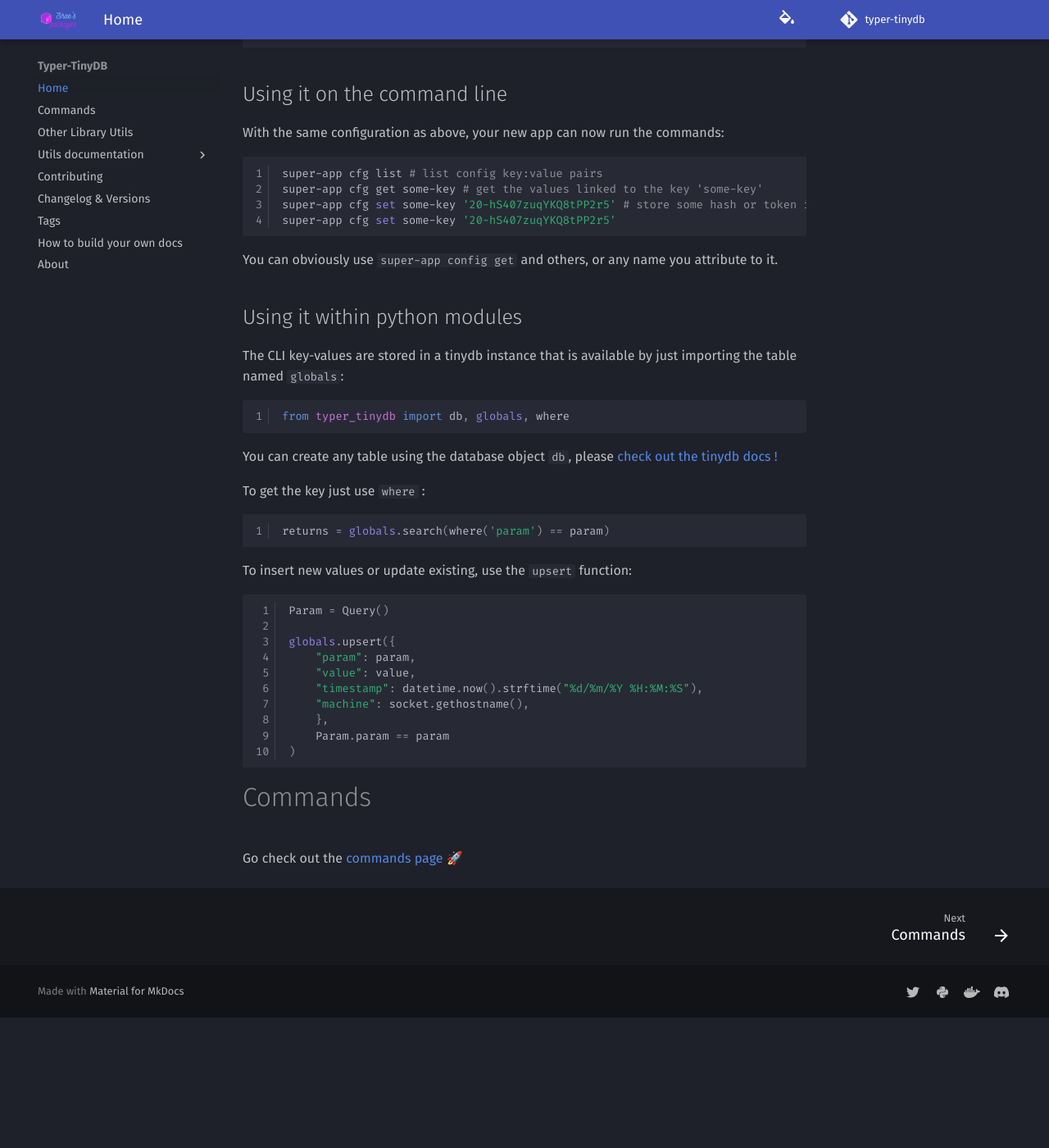
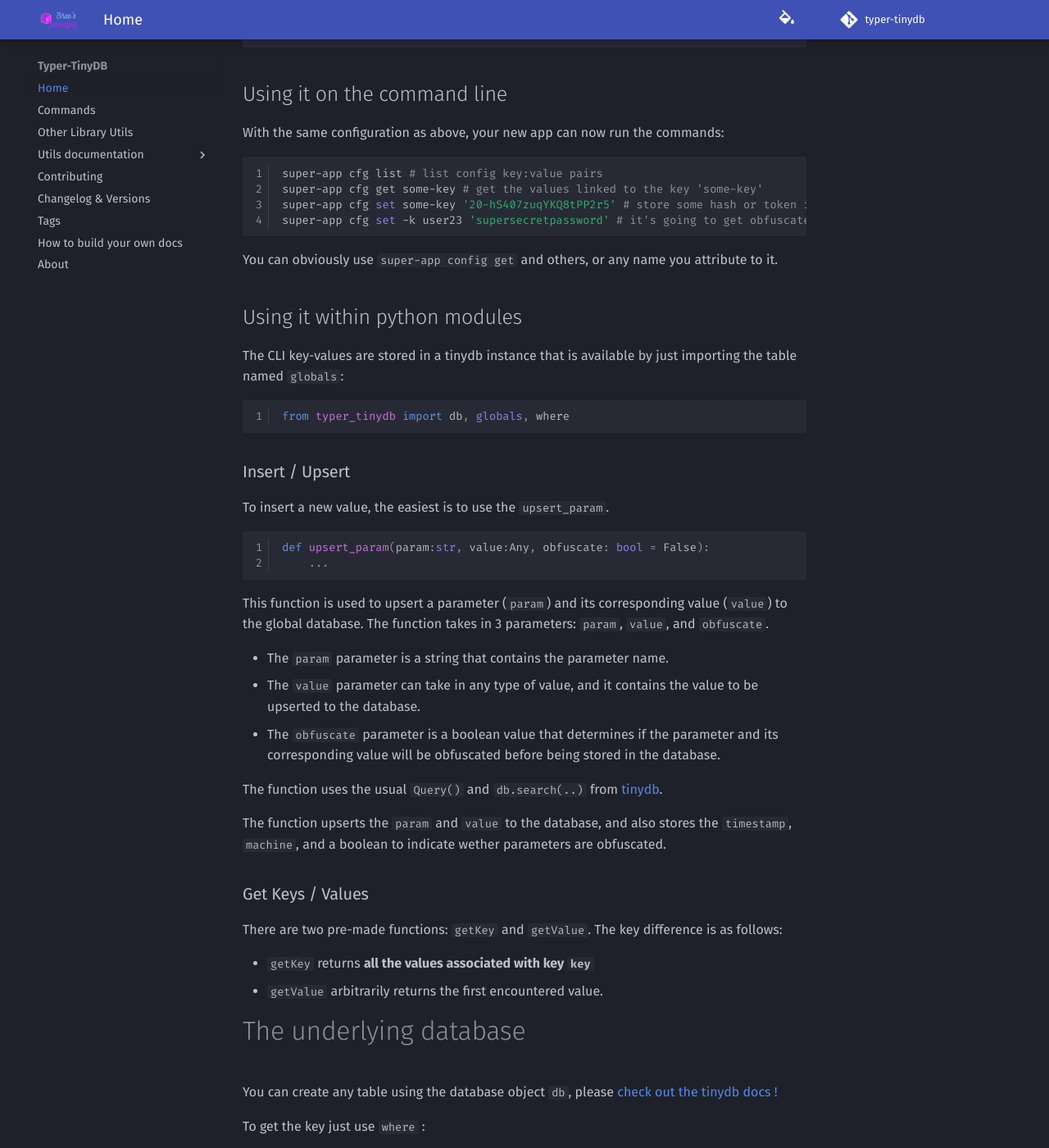
Before and after one commit to arnos-stuff/typer-tinydb, an MkDocs documentation site: the page built from docs/index.md, in a window 1280 px wide and 1400 px high, scrolled down 1013 px. Shown: the whole window at 82% size. Built offline with MkDocs 1.6.1 and Material for MkDocs 9.7.7, drawn with Linux system fonts in a browser that asks for light colours; comment, search, counter and statistics services are not loaded; the version menu is left out; before the commit the page ends 2254 px from its top, so only the background shows below that.

````diff
--- a/docs/index.md
+++ b/docs/index.md
@@ -66,7 +66,7 @@
 super-app cfg list # list config key:value pairs
 super-app cfg get some-key # get the values linked to the key 'some-key'
 super-app cfg set some-key '20-hS407zuqYKQ8tPP2r5' # store some hash or token into your settings file
-super-app cfg set some-key '20-hS407zuqYKQ8tPP2r5'
+super-app cfg set -k user23 'supersecretpassword' # it's going to get obfuscated so looking at the JSON doesn't help
 ```
 
 You can obviously use `super-app config get` and others, or any name you attribute to it.
@@ -78,6 +78,35 @@
 ```python
 from typer_tinydb import db, globals, where
 ```
+
+### Insert / Upsert
+
+To insert a new value, the easiest is to use the `upsert_param`.
+
+```python
+def upsert_param(param:str, value:Any, obfuscate: bool = False):
+    ...
+```
+
+This function is used to upsert a parameter (`param`) and its corresponding value (`value`) to the global database.
+The function takes in 3 parameters: `param`, `value`, and `obfuscate`.
+
+* The `param` parameter is a string that contains the parameter name.
+* The `value` parameter can take in any type of value, and it contains the value to be upserted to the database.
+* The `obfuscate` parameter is a boolean value that determines if the parameter and its corresponding value will be obfuscated before being stored in the database.
+
+The function uses the usual `Query()` and `db.search(..)` from [tinydb](https://tinydb.readthedocs.io).
+
+The function upserts the `param` and `value` to the database, and also stores the `timestamp`, `machine`, and a boolean to indicate wether parameters are obfuscated.
+
+### Get Keys / Values
+
+There are two pre-made functions: `getKey` and `getValue`. The key difference is as follows:
+
+* `getKey` returns **all the values associated with key `key`**
+* `getValue` arbitrarily returns the first encountered value.
+
+# The underlying database
 
 You can create any table using the database object `db`, please [check out the tinydb docs !](https://tinydb.readthedocs.io/)
 
````
Also changed, not shown: README.md (+30 -11 lines).
